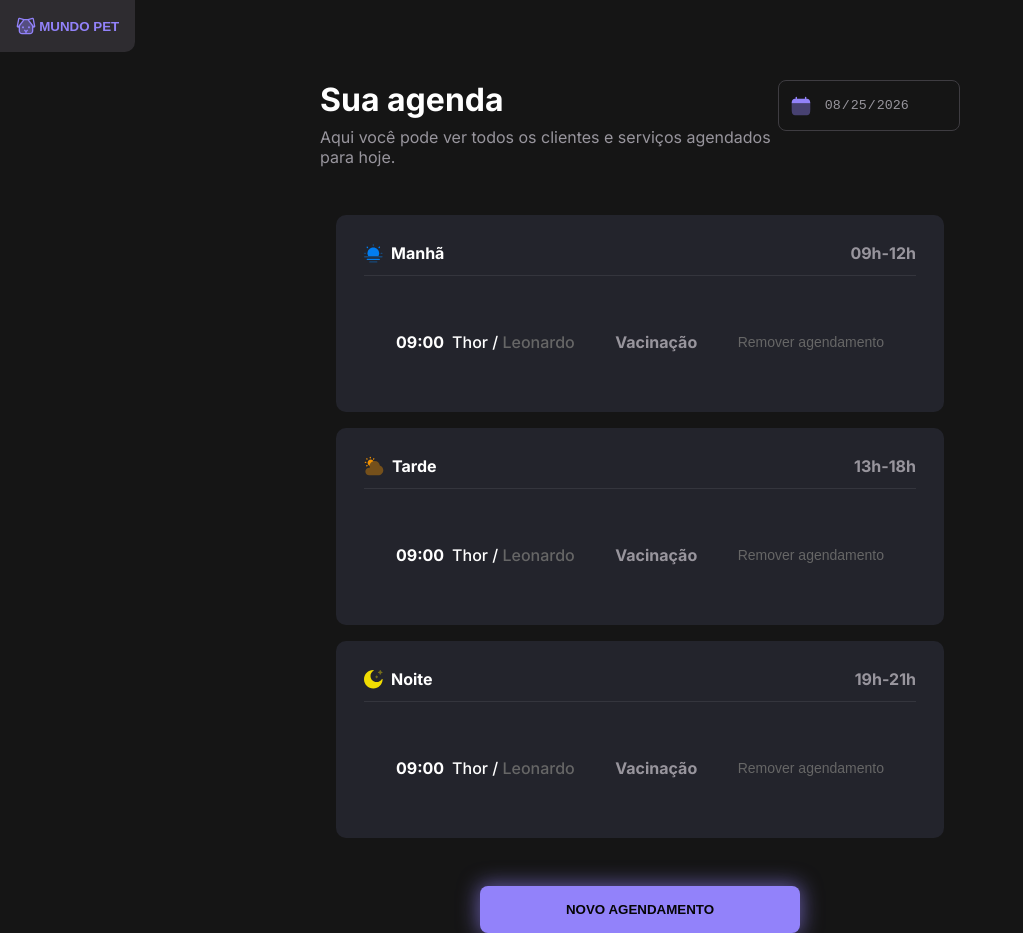
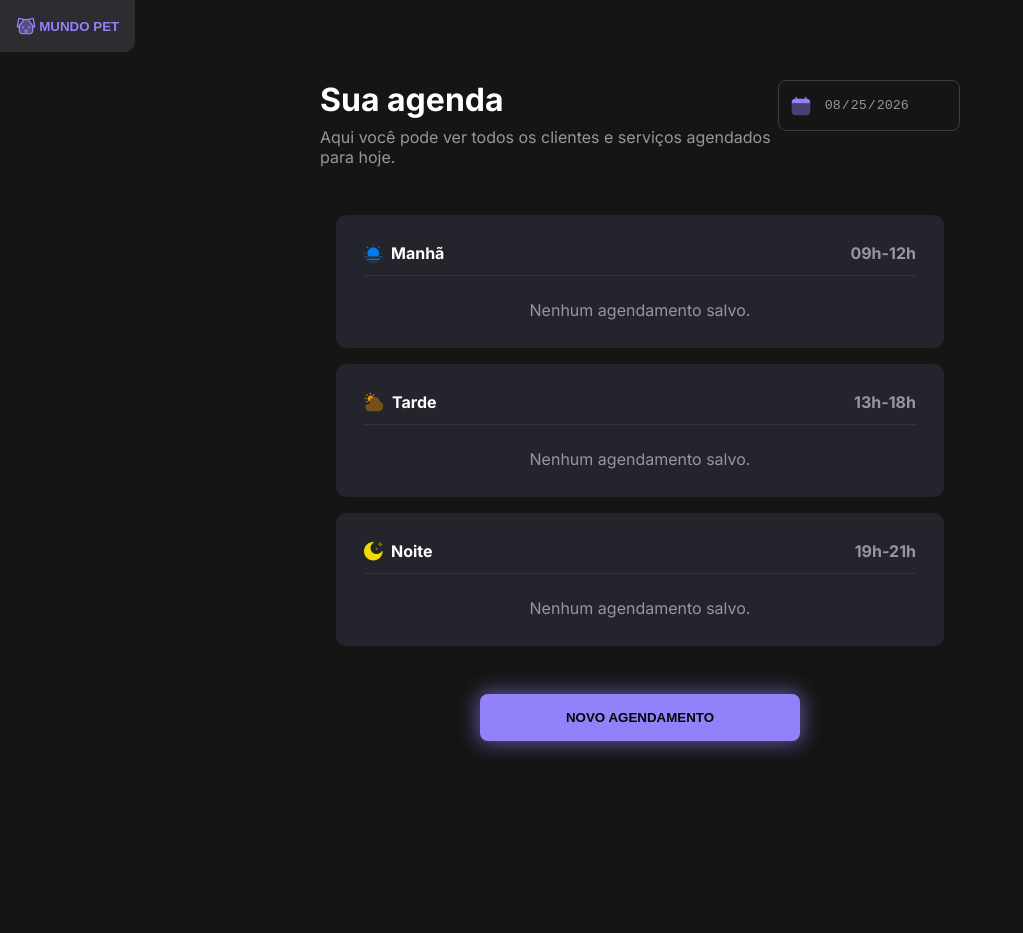
Before and after one commit to leonardoSzarblewski/agendamento-pet, a React (Vite) app: page / in a window 1280 px wide. Shown: the whole page, without its empty margins (0-1023 px from the left). After the commit the page ends 800 px from the top, so only its background shows below. Built offline with nearby package versions, Linux system fonts and the light colour scheme.

Commit message:
feat: implement daily schedule component with localStorage integration

```diff
--- a/src/components/DailySchedule.tsx
+++ b/src/components/DailySchedule.tsx
@@ -1,4 +1,6 @@
+import { AxiosError } from "axios";
 import "./dailySchedule.modules.css";
+import { useEffect, useState } from "react";
 
 type Props = {
   icon: string;
@@ -6,7 +8,40 @@ type Props = {
   time: string | number;
 };
 
+type Scheduling = {
+  time: string;
+  owner: string;
+  petName: string;
+  description: string;
+};
+
 export function DailySchedule({ icon, period, time }: Props) {
+  const [data, setDataForm] = useState<Scheduling | null>(null);
+
+  useEffect(() => {
+    try {
+      const dataSave = JSON.parse(
+        localStorage.getItem("agendamento") ?? "null",
+      );
+      setDataForm(dataSave);
+    } catch (error) {
+      console.log(error);
+
+      if (error instanceof AxiosError) {
+        return alert(error.response?.data.message);
+      }
+
+      setDataForm(null);
+    }
+  }, []);
+
+  function remove() {
+    localStorage.removeItem("agendamento");
+    setDataForm(null);
+
+    alert("Agendamento removido com sucesso!");
+  }
+
   return (
     <div className="container-daily-schedule">
       <div className="header-daily-schedule">
@@ -20,18 +55,24 @@ export function DailySchedule({ icon, period, time }: Props) {
         </div>
       </div>
 
+      {data ? (
         <div className="main-daily-schedule">
           <div className="time">
-          <p>09:00</p>
+            <p>{data.time}</p>
             <span>
-            Thor / <strong>Leonardo</strong>
+              {data.owner} / <strong>{data.petName}</strong>
             </span>
           </div>
 
-        <p className="service">Vacinação</p>
+          <p className="service">{data.description}</p>
 
-        <button className="button-daily-schedule">Remover agendamento</button>
+          <button className="button-daily-schedule" onClick={remove}>
+            Remover agendamento
+          </button>
         </div>
+      ) : (
+        <p className="message-scheduling">Nenhum agendamento salvo.</p>
+      )}
     </div>
   );
 }
```
Lines whose indentation alone changed are shown as unchanged.
